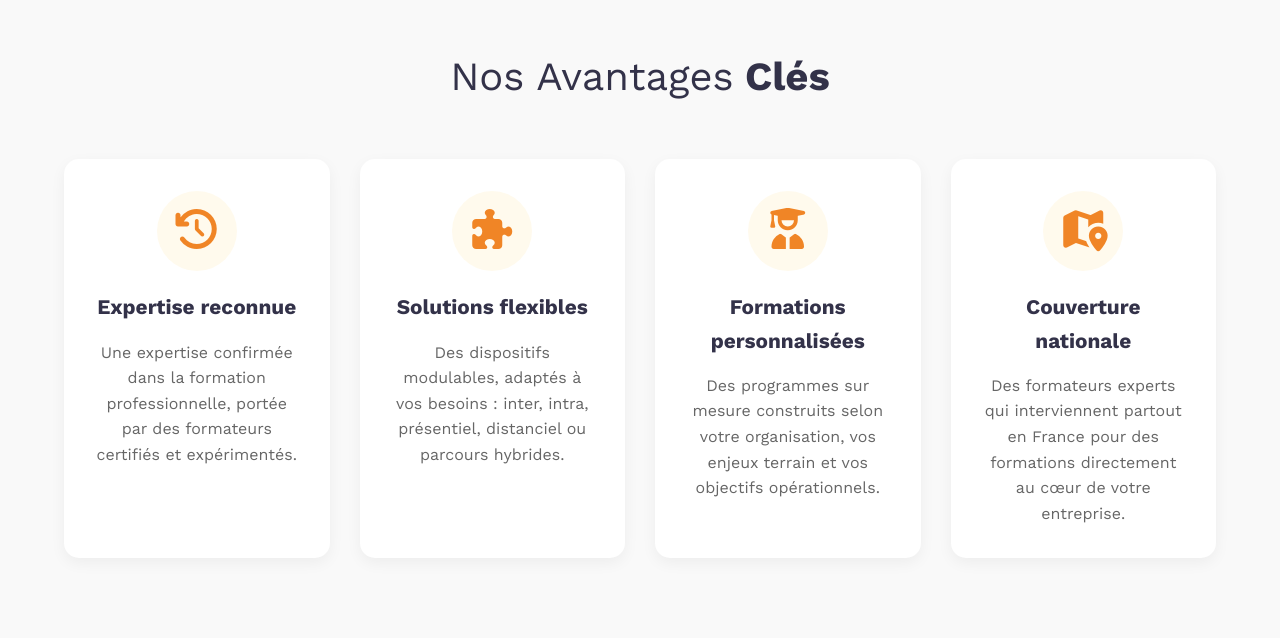
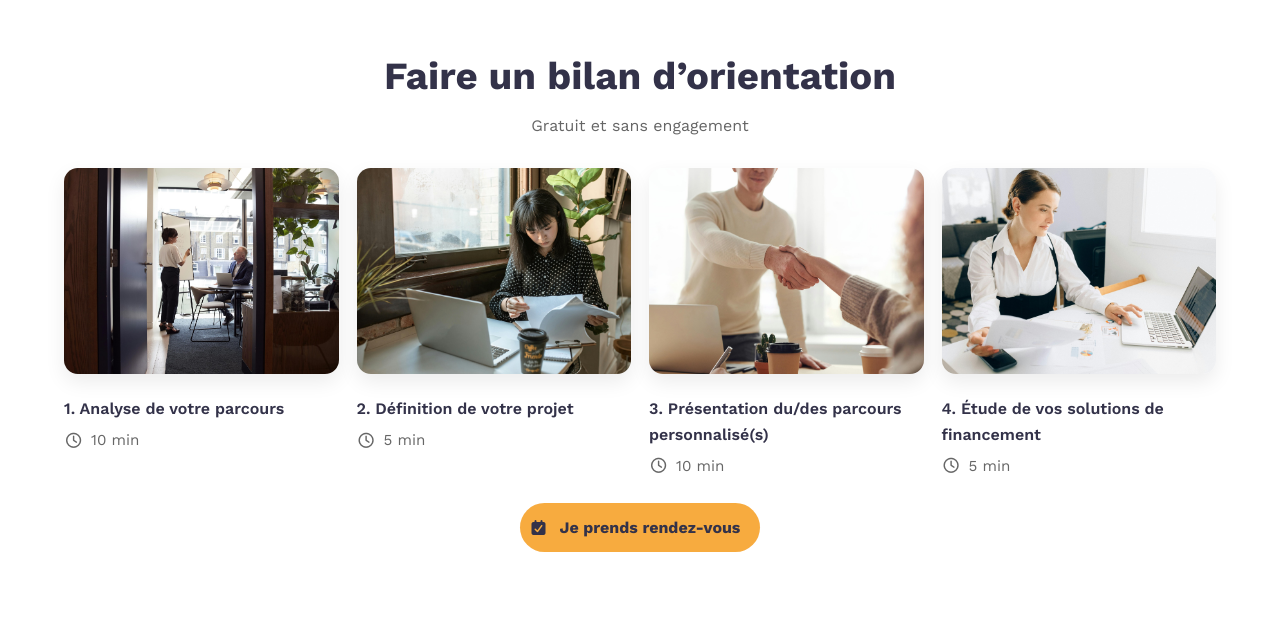
Before and after one commit to mohamed-elbermil/format-secret, a React (Vite) app in the folder react-app/: page / in a window 1280 px wide. Shown: the part 2197-2840 px from the top of the page. Built offline with nearby package versions, Linux system fonts and the light colour scheme.

Commit message:
update compoenne

```diff
--- a/react-app/src/assets/styles.css
+++ b/react-app/src/assets/styles.css
@@ -205,6 +205,21 @@ nav {
     gap: 11px;
     transition-duration:4s;
 }
+.cta-button-picto-2 {
+    padding: 12px 20px 11px 9px;
+    font-size: 1rem;
+    font-weight: 700;
+    text-decoration: none;
+    border-radius: 30px;
+    color: #333249;
+    background-color: #f7ab3f;
+    transition: all 0.3s ease;
+    display: flex;
+    justify-content: center;
+    align-items: center;
+    gap: 11px;
+    transition-duration:4s;
+}
 
 .hidden {
     position: absolute;
@@ -491,6 +506,73 @@ background-color: #ffffff;
     /* box-shadow: 22px 20px 60px #0000005e; */
 }
 
+.orientation {
+    padding: 80px 0;
+    background: #fff;
+}
+.orientation h2 {
+    text-align: center;
+    font-size: 2.4rem;
+    color: #333249;
+    margin-bottom: 6px;
+}
+.orientation-subtitle {
+    text-align: center;
+    color: #666;
+    margin-bottom: 30px;
+}
+.orientation-images {
+    display: grid;
+    grid-template-columns: repeat(4, 1fr);
+    gap: 18px;
+    margin-bottom: 22px;
+}
+.orientation-images img {
+    width: 100%;
+    aspect-ratio: 4 / 3;
+    object-fit: cover;
+    border-radius: 14px;
+    box-shadow: 0 8px 20px rgba(0,0,0,0.08);
+}
+.orientation-steps {
+    display: grid;
+    grid-template-columns: repeat(4, 1fr);
+    gap: 18px;
+    margin: 10px 0 24px;
+}
+.orientation-step {
+    text-align: left;
+    color: #333249;
+}
+.orientation-step-title {
+    font-weight: 600;
+    margin-bottom: 6px;
+}
+.orientation-step-time {
+    color: #666;
+    font-size: 0.95rem;
+    display: inline-flex;
+    align-items: center;
+    gap: 8px;
+}
+.orientation-cta {
+    display: flex;
+    justify-content: center;
+    margin-top: 10px;
+}
+@media screen and (max-width: 1024px) {
+    .orientation-images,
+    .orientation-steps {
+        grid-template-columns: repeat(2, 1fr);
+    }
+}
+@media screen and (max-width: 640px) {
+    .orientation-images,
+    .orientation-steps {
+        grid-template-columns: 1fr;
+    }
+}
+
 .map-banner {
     width: 100%;
     background: #f9f9f9;
--- a/react-app/src/pages/HomePage.jsx
+++ b/react-app/src/pages/HomePage.jsx
@@ -9,6 +9,10 @@ import { services } from '../data/services'
 import { advantages } from '../data/advantages'
 import { keyFigures } from '../data/figures'
 import heroPeople from '../assets/images/hero-people.png'
+import imgAnalyse from '../assets/images/pexels-photo-2977547.jpeg'
+import imgProjet from '../assets/images/pexels-photo-5915194.jpeg'
+import imgParcours from '../assets/images/pexels-photo-3184465.jpeg'
+import imgFinancement from '../assets/images/pexels-photo-8062280.jpeg'
 
 export default function HomePage() {
   const location = useLocation()
@@ -49,6 +53,40 @@ export default function HomePage() {
       <section className="presentation">
         <Container>
          <iframe width="560" height="315" src="https://www.youtube.com/embed/xiUDHScv1QY?si=6UO6GMfZRvFF41J3" title="YouTube video player" frameborder="0" allow="accelerometer; autoplay; clipboard-write; encrypted-media; gyroscope; picture-in-picture; web-share" referrerpolicy="strict-origin-when-cross-origin" allowfullscreen></iframe>
+        </Container>
+      </section>
+
+      <section className="orientation">
+        <Container>
+          <h2>Faire un bilan d’orientation</h2>
+          <p className="orientation-subtitle">Gratuit et sans engagement</p>
+          <div className="orientation-images">
+            <img src={imgAnalyse} alt="Analyse de votre parcours" />
+            <img src={imgProjet} alt="Définition de votre projet" />
+            <img src={imgParcours} alt="Présentation de parcours personnalisés" />
+            <img src={imgFinancement} alt="Étude de vos solutions de financement" />
+          </div>
+          <div className="orientation-steps">
+            <div className="orientation-step">
+              <div className="orientation-step-title">1. Analyse de votre parcours</div>
+              <div className="orientation-step-time"><i className="fa-regular fa-clock"></i> 10 min</div>
+            </div>
+            <div className="orientation-step">
+              <div className="orientation-step-title">2. Définition de votre projet</div>
+              <div className="orientation-step-time"><i className="fa-regular fa-clock"></i> 5 min</div>
+            </div>
+            <div className="orientation-step">
+              <div className="orientation-step-title">3. Présentation du/des parcours personnalisé(s)</div>
+              <div className="orientation-step-time"><i className="fa-regular fa-clock"></i> 10 min</div>
+            </div>
+            <div className="orientation-step">
+              <div className="orientation-step-title">4. Étude de vos solutions de financement</div>
+              <div className="orientation-step-time"><i className="fa-regular fa-clock"></i> 5 min</div>
+            </div>
+          </div>
+          <div className="orientation-cta">
+            <Link to="/#contact" className="cta-button-picto-2"><i className="fa-solid fa-calendar-check"></i>Je prends rendez-vous</Link>
+          </div>
         </Container>
       </section>
 
```
